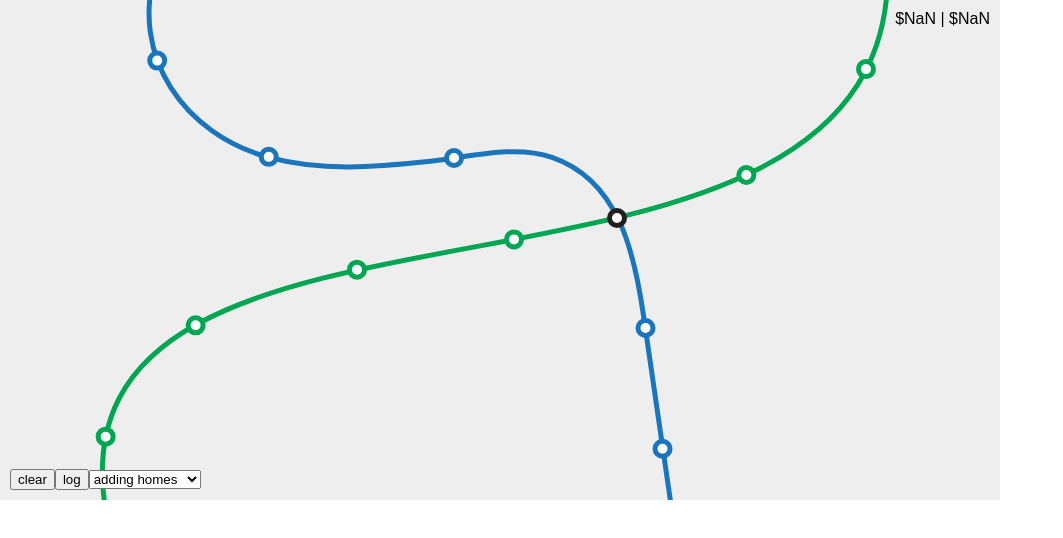
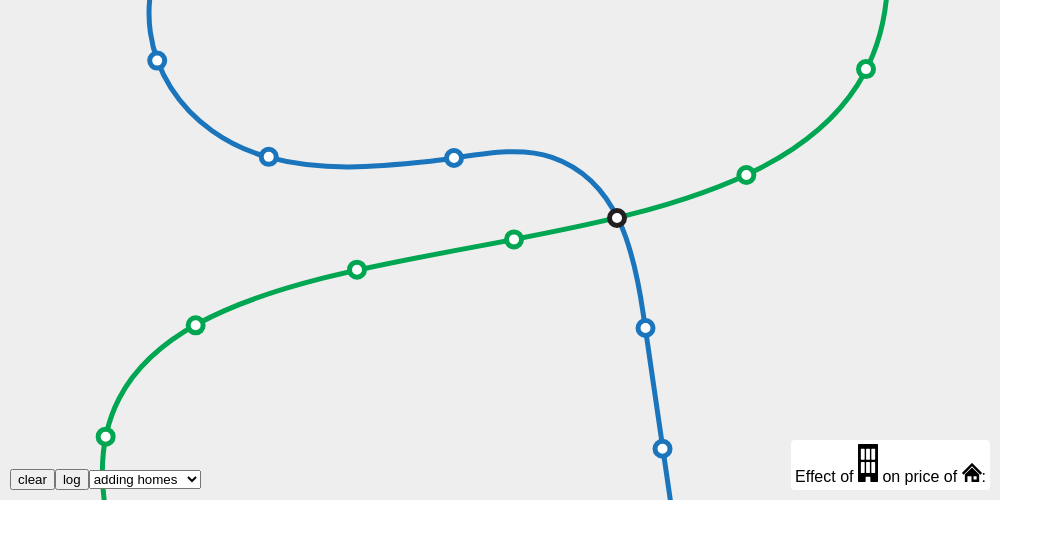
Before and after one commit to idreyn/yat-density-sim, a React (Create React App) app: page / in a window 1280 px wide. Shown: the top 538 px of the page, without its empty margins (0-1063 px from the left). Built offline with nearby package versions, Linux system fonts and the light colour scheme; what linear-gradient would draw is missing.

Commit message:
workable

```diff
--- a/src/App.js
+++ b/src/App.js
@@ -4,24 +4,35 @@ import Gradient from "linear-gradient";
 
 import background from "./background.svg";
 import "./App.css";
+import savedState from "./saved-state";
 
-const homePath = `M87.8,33.8L47.7,1.6c-2.1-2.1-5.4-2.1-7.5,0l-40,32.2c-2.1,2.1,10.1,3.9,10.1,3.9v30.8c0,2.2,0.1,4,0.1,4h25.5V50.8h16.4
-v21.8h25.5c0,0,0.1-1.8,0.1-4V37.7C77.8,37.7,89.9,35.9,87.8,33.8z`;
+const homePath = {
+    bounds: {x: 78.3, y: 76.2},
+    path: `M77.8,40.6l-4.2,4.2c-0.8,0.8-2,0.8-2.8,0L39.2,13.2L7.6,44.8c-0.8,0.8-2,0.8-2.8,0l-4.2-4.2c-0.8-0.8-0.8-2,0-2.8L37.8,0.6
+	c0.8-0.8,2-0.8,2.8,0l37.2,37.2C78.5,38.5,78.5,39.8,77.8,40.6z M39.2,17.2l28,28v29c0,1.1-0.9,2-2,2h-26c-1.1,0-2-0.9-2-2v-21
+	c0-0.6-0.4-1-1-1h-14c-0.6,0-1,0.4-1,1v21c0,1.1-0.9,2-2,2h-6c-1.1,0-2-0.9-2-2v-29L39.2,17.2z M45.2,63.2c0,0.6,0.4,1,1,1h10
+	c0.6,0,1-0.4,1-1v-10c0-0.6-0.4-1-1-1h-10c-0.6,0-1,0.4-1,1V63.2z`,
+};
+
+const apartmentPath = {
+    bounds: {x: 42, y: 80},
+    path: `M40,0H2C0.9,0,0,0.9,0,2v76c0,1.1,0.9,2,2,2h12c1.1,0,2-0.9,2-2v-8c0-0.6,0.4-1,1-1h8c0.6,0,1,0.4,1,1v8c0,1.1,0.9,2,2,2h12
+	c1.1,0,2-0.9,2-2V2C42,0.9,41.1,0,40,0z M14,60c0,0.6-0.4,1-1,1H7c-0.6,0-1-0.4-1-1V39c0-0.6,0.4-1,1-1h6c0.6,0,1,0.4,1,1V60z
+	 M14,32c0,0.6-0.4,1-1,1H7c-0.6,0-1-0.4-1-1V11c0-0.6,0.4-1,1-1h6c0.6,0,1,0.4,1,1V32z M25,60c0,0.6-0.4,1-1,1h-6c-0.6,0-1-0.4-1-1
+	V39c0-0.6,0.4-1,1-1h6c0.6,0,1,0.4,1,1V60z M25,32c0,0.6-0.4,1-1,1h-6c-0.6,0-1-0.4-1-1V11c0-0.6,0.4-1,1-1h6c0.6,0,1,0.4,1,1V32z
+	 M36,60c0,0.6-0.4,1-1,1h-6c-0.6,0-1-0.4-1-1V39c0-0.6,0.4-1,1-1h6c0.6,0,1,0.4,1,1V60z M36,32c0,0.6-0.4,1-1,1h-6c-0.6,0-1-0.4-1-1
+	V11c0-0.6,0.4-1,1-1h6c0.6,0,1,0.4,1,1V32z`,
+};
 
 const MAX_POSSIBLE_PRICE = 3000;
 const MIN_POSSIBLE_PRICE = 500;
 const SIMULATION_SPACE_SCALE = 100;
 
-const TOD_HOME_COUNT = 8;
+const TOD_HOME_COUNT = 6;
 const STATION_CATCHMENT_AREA = 15;
 const SIMULATION_PRICE_ORIGIN = {x: 23.4, y: -6.4};
-const MIN_SELECTION_RADIUS = 5;
-const MAX_SELECTION_RADIUS = 150;
-
-const pr = arg => {
-    console.log(arg);
-    return arg;
-};
+const MIN_SELECTION_RADIUS = 20;
+const MAX_SELECTION_RADIUS = 175;
 
 const roundTo = (x, n) => Math.round(x * Math.pow(10, n)) / Math.pow(10, n);
 
@@ -61,20 +72,27 @@ const priceAtLocation = (location, stations) => {
     );
 };
 
-const normalizePrice = price =>
-    (price - MIN_POSSIBLE_PRICE) / (MAX_POSSIBLE_PRICE - MIN_POSSIBLE_PRICE);
+const normalizePrice = (price, max = MAX_POSSIBLE_PRICE, min = MIN_POSSIBLE_PRICE) =>
+    (price - min) / (max - min);
 
 const formatPrice = price => {
     const negative = price < 0;
-    const rounded = roundTo(Math.abs(price), 2);
-    return (negative ? "-" : "") + "$" + rounded.toString();
+    price = Math.abs(price);
+    const dollars = Math.round(price);
+    const cents = (s => {
+        if(s.length === 1) s = "0" + s;
+        if(s.length > 2) s = s.slice(0, 2);
+        return s;
+    })((roundTo(price - Math.floor(price), 2) * 100).toString())
+    const rounded = `${dollars}.${cents}`;
+    return (negative ? "-" : "") + "$" + rounded;
 };
 
 const buildTOD = (station, count) => {
     const dTheta = Math.PI * 2 / count;
     const varyRadius = 0.0;
     const varyTheta = 0.0;
-    const baseRadius = (SIMULATION_SPACE_SCALE / 15);
+    const baseRadius = (SIMULATION_SPACE_SCALE / 12);
     const prng = psuedorandom(Math.abs(station.x * station.y));
     const homes = [];
     for (let i = 0; i < count ; i++) {
@@ -89,20 +107,22 @@ const buildTOD = (station, count) => {
 
 const priceGradient = new Gradient([[0, 0, 255], [255, 0, 0]]);
 
-const Home = ({onClick, position: {x, y}, size, index, color, selected, isTOD}) =>
-    <svg
+const Home = ({onClick, position: {x, y}, size, index, color, selected, isTOD}) => {
+    const {path, bounds: {x: viewboxWidth, y: viewboxHeight}} = isTOD ? apartmentPath : homePath;
+    return <svg
         key={index}
-        viewBox="0 0 88.1 72.6"
+        viewBox={`0 0 ${viewboxWidth} ${viewboxHeight}`}
         style={{cursor: "pointer", opacity: selected ? 1 : 0.5}}
         x={x - size / 2}
-        y={y - size / 2}
+        y={y - size}
         width={size}
-        height={size}
+        height={size * (viewboxHeight / viewboxWidth)}
         onClick={onClick}
         preserveAspectRatio="none"
     >
-        <path d={homePath} fill={color} />
+        <path d={path} fill={color} />
     </svg>;
+};
 
 const Station = ({onClick, position: {x, y}, size, index, selected, visible}) =>
     <circle
@@ -115,11 +135,44 @@ const Station = ({onClick, position: {x, y}, size, index, selected, visible}) =>
         key={index}
     />;
 
+const CounterWithArrow = ({price, label}) => {
+    if (isNaN(price)) {
+        return null;
+    }
+    const color = priceGradient.calcHex(normalizePrice(price, 300, -150));
+    const rotateDeg = price < 0 ? 180 : 0;
+    return <div style={{background: "white", padding: 4}}>
+        <div>
+            <i>{label}</i>
+        </div>
+        <div style={{display: "flex"}}>
+            <div
+                style={{
+                    display: "flex",
+                    alignItems: "center",
+                    marginRight: 10,
+                    transition: "0.2s transform ease-out",
+                    transform: `rotate(${rotateDeg}deg)`
+                }}
+            >
+                <svg width={20} height={10} viewBox="0 0 20 10">
+                    <polygon points="0,10 20,10 10,0" fill={color} />
+                </svg>
+            </div>
+            <div style={{fontSize: "1.5em", color}}>
+                {formatPrice(price)}
+            </div>
+        </div>
+    </div>;
+}
+
+const isLocked = window.location.search.includes("locked");
+
 class SimulationView extends Component {
     static defaultProps = {
         homeSize: 20,
         stationSize: 30,
-        editMode: true,
+        editMode: !isLocked,
     };
 
     lsInitialState = (...keys) => {
@@ -135,10 +188,10 @@ class SimulationView extends Component {
         () => localStorage.setItem(key, JSON.stringify(value)),
     );
 
-    state = {
+    state = isLocked ? savedState : {
         ...this.lsInitialState("homes", "stations"),
         selectingRadius: false,
-        selectionRadius: 10,
+        selectionRadius: MIN_SELECTION_RADIUS,
         mode: "homes",
     };
 
@@ -250,11 +303,15 @@ class SimulationView extends Component {
     handleSelectRadiusStart = () => this.setState({selectingRadius: true});
     handleselectRadiusEnd = () => this.setState({selectingRadius: false});
 
+    logState = () => {
+        console.log(JSON.stringify(this.state));
+    }
+
     renderControls() {
         const {editMode} = this.props;
         return editMode && <div style={{position: "absolute", bottom: 10, left: 10, zIndex: 1}}>
             <button onClick={() => this.setHomes([])}>clear</button>
-            <button onClick={() => console.log(JSON.stringify(this.state.homes))}>log</button>
+            <button onClick={this.logState}>log</button>
             <select onChange={e => this.setState({mode: e.target.value})} value={this.state.mode}>
                 <option value="homes">adding homes</option>
                 <option value="stations">adding stations</option>
@@ -281,6 +338,7 @@ class SimulationView extends Component {
     renderBackground() {
         const {width, height} = this.props;
         return <img
+            alt=""
             src={background}
             width={width}
             height={height}
@@ -322,7 +380,7 @@ class SimulationView extends Component {
                 r={viewRadius}
                 stroke={"black"}
                 strokeWidth={3}
-                fill={"rgba(0, 0, 0, 0.1)"}
+                fill={"rgba(0, 0, 0, 0.05)"}
             />;
             {handle}
         </g>;
@@ -340,8 +398,19 @@ class SimulationView extends Component {
         const homesTODDelta = averagePrice(homes) - averagePrice(homesWithoutTOD);
         const selectedHomesTODDelta = averagePrice(selectedHomes) - averagePrice(selectedHomesWithoutTOD);
 
-        return <div style={{position: "absolute", userSelect: "none", right: 10, top: 10}}>
-            {formatPrice(homesTODDelta)} | {formatPrice(selectedHomesTODDelta)}
+        return <div style={{position: "absolute", userSelect: "none", right: 10, bottom: 10, background: "white", padding: 4, borderRadius: 4}}>
+            Effect of
+            {" "}
+            <Home size={20} position={{x: 0, y: 0}} color={"black"} selected={true} isTOD={true} />
+            {" "}
+            on price of
+            {" "}
+            <Home size={20} position={{x: 0, y: 0}} color={"black"} selected={true} />
+            {": "}
+            <div>
+                <CounterWithArrow price={selectedHomesTODDelta} label="In the selected radius" />
+                <CounterWithArrow price={homesTODDelta} label="Across the region" />
+            </div>
         </div>
     }
 
@@ -360,7 +429,6 @@ class SimulationView extends Component {
             width={width}
             height={height}
             onClick={editMode ? this.handleClick : null}
-            onMouseUp={this.handleSelectRadiusEnd}
             style={{position: "absolute"}}
         >
             <defs>
@@ -373,27 +441,7 @@ class SimulationView extends Component {
                     />
                 </filter>
             </defs>
-            <g>
-            {homes.map((home, i) => {
-                const {x, y} = this.mapToViewCoordinates(home)
-                return <Home
-                    position={{x, y}}
-                    isTOD={home.isTOD}
-                    size={homeSize}
-                    index={i}
-                    key={i}
-                    selected={home.selected}
-                    onClick={e => {
-                        console.log("oof");
-                        e.stopPropagation();
-                        editMode && this.removeHome(home.basis);
-                    }}
-                    color={priceGradient.calcHex(normalizePrice(home.price))}
-                />;
-            })}
-            </g>
             {<g>
-                {selectedStation && this.renderRadiusSelector(selectedStation)}
                 {stations.map((station, i) => {
                     const {x, y} = this.mapToViewCoordinates(station);
                     return <Station
@@ -416,6 +464,25 @@ class SimulationView extends Component {
                     />;
                 })}
             </g>}
+            <g>
+            {homes.map((home, i) => {
+                const {x, y} = this.mapToViewCoordinates(home)
+                return <Home
+                    position={{x, y}}
+                    isTOD={home.isTOD}
+                    size={homeSize}
+                    index={i}
+                    key={i}
+                    selected={home.selected}
+                    onClick={e => {
+                        e.stopPropagation();
+                        editMode && this.removeHome(home.basis);
+                    }}
+                    color={priceGradient.calcHex(normalizePrice(home.price))}
+                />;
+            })}
+            {selectedStation && (!editMode || mode !== "homes") && this.renderRadiusSelector(selectedStation)}
+            </g>
         </svg>;
     }
 
@@ -424,12 +491,13 @@ class SimulationView extends Component {
         return <div
             style={{background: "#EEE", position: "relative", width, height}}
             onMouseMove={this.handleMouseMove}
+            onMouseUp={this.handleSelectRadiusEnd}
         >
             {this.renderControls()}
             {this.renderMousePosition()}
             {this.renderBackground()}
+            {this.renderHomes()}
             {this.renderPrices()}
-            {this.renderHomes()}
         </div>;
     }
 }
```
Also changed, not shown: src/house.svg (deleted), src/saved-state.js (added).
